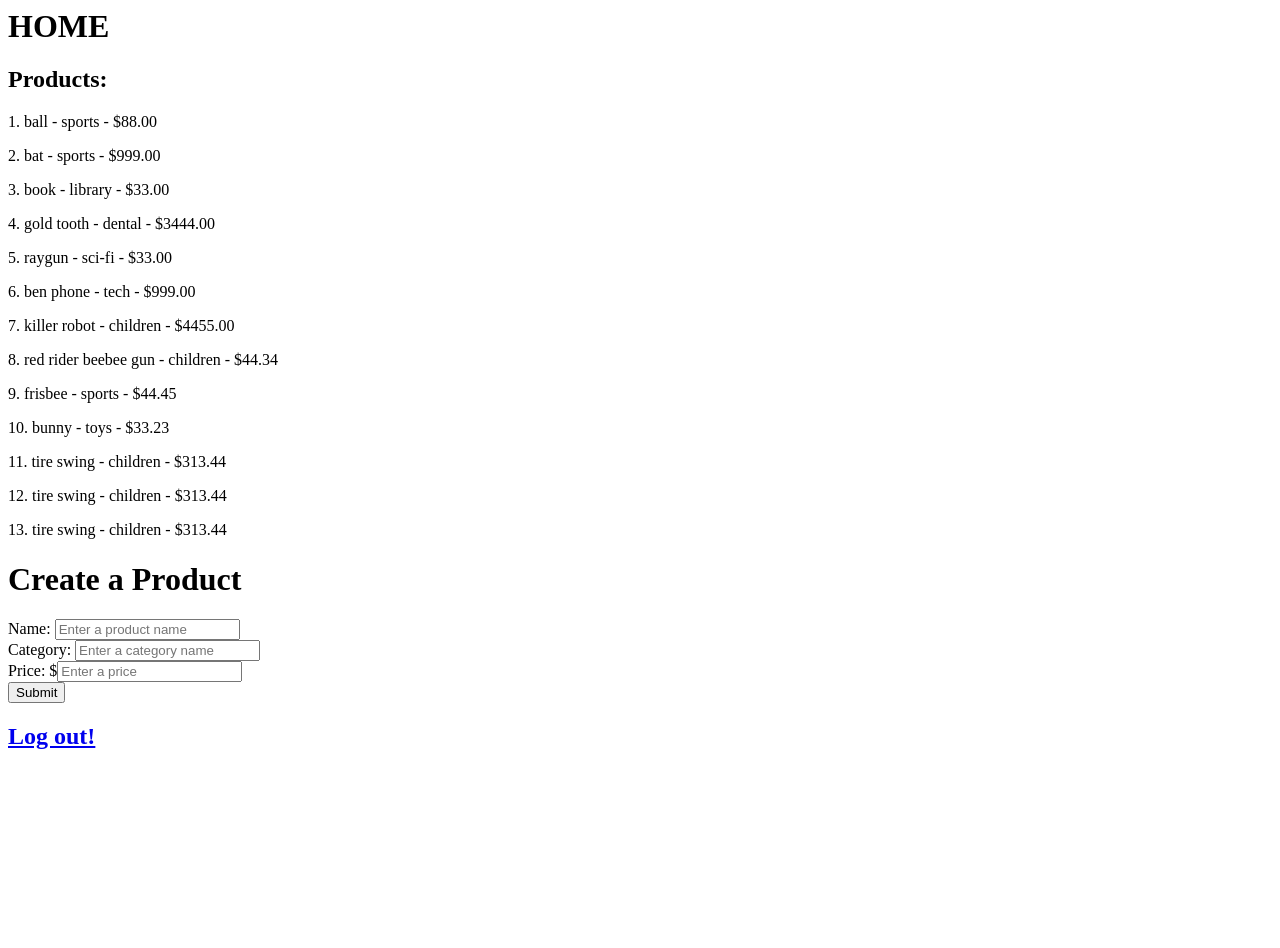
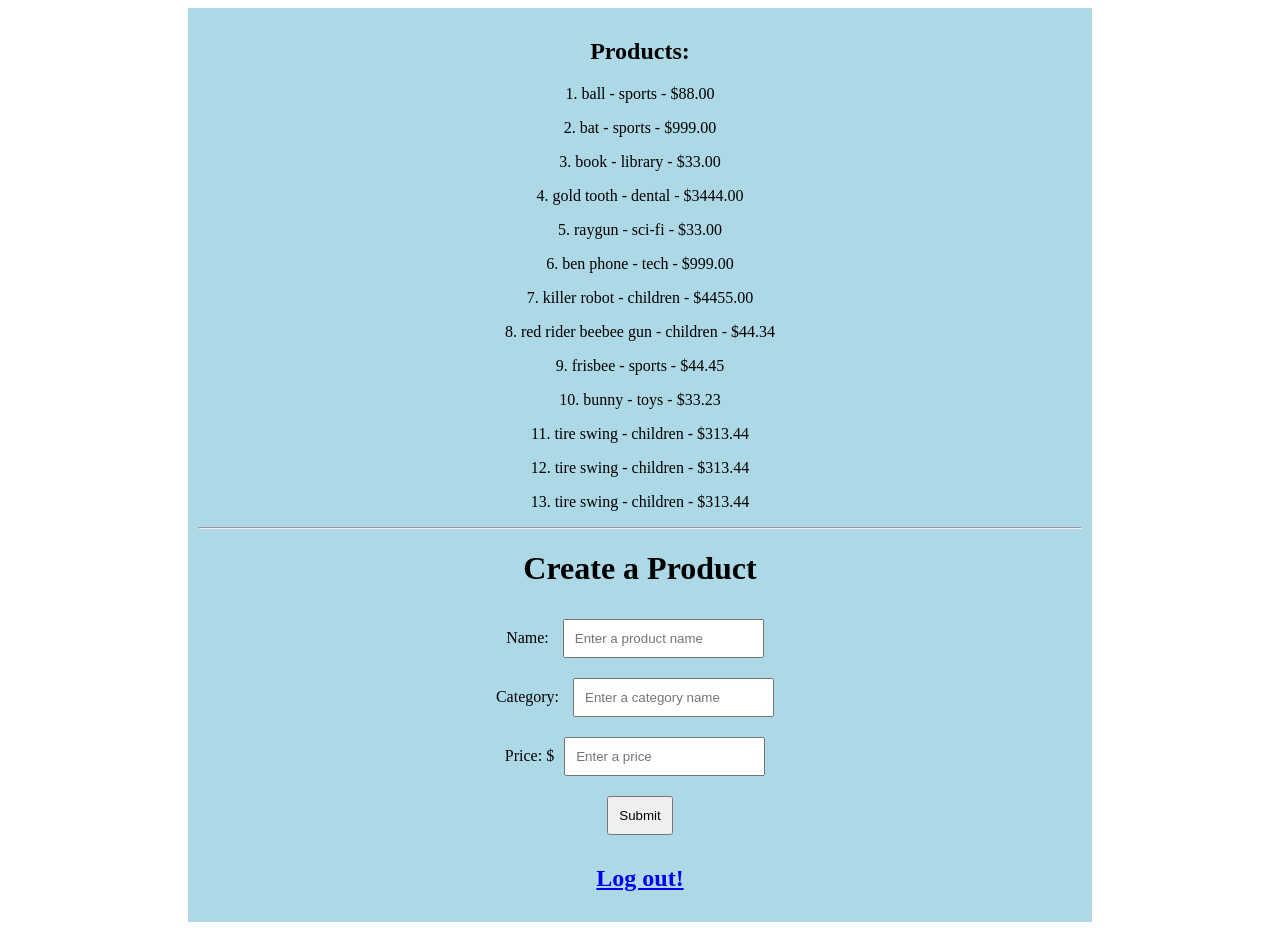
Before and after one commit to mccordgh/django_products_guy, a Django app: page /home/ in a window 1280 px wide. Before the commit the page ends 749 px from the top, so only its background shows below. Run offline with Django 3.2, Linux system fonts and the light colour scheme; a user stored in the database is signed in; data comes from the database, SQL or seed files in the repository; both versions use the stored data as it was after the commit.

Commit message:
light styleing

```diff
--- /dev/null
+++ b/products_app/static/main.css
@@ -0,0 +1,17 @@
+.wrapper {
+	width: 100%;
+	margin: 0;
+}
+
+.content {
+	text-align: center;
+	background-color: lightblue;
+	width: 70%;
+	padding: 10px;
+	margin: 0 auto;
+}
+
+.content input, button {
+	margin: 10px;
+	padding: 10px;
+}
--- a/products_app/templates/products_app/list_products.html
+++ b/products_app/templates/products_app/list_products.html
@@ -1,10 +1,19 @@
-{% block content %}
-<h1>HOME</h1>
+{% load static %}
+<!DOCTYPE html>
+<html>
+  <head>
+    <meta charset="utf-8">
+    <title>Products Guy!</title>
+    <link rel="stylesheet" type="text/css" href="{% static 'main.css' %}">
+  </head>
+  <body>
+    <div class="wrapper">
+      <div class="content">
 				<h2>Products:</h2>
 					{% for product in products_list %}
 						<p>{{ forloop.counter }}. {{ product.name }} - {{product.category}} - ${{product.price}}</p>
 					{% endfor %}
-
+					<hr />
 				<h1> Create a Product </h1>
 				<form class="" action="{% url 'create_a_product' %}'" method="post">
 				  {% csrf_token %}
@@ -15,5 +24,8 @@
 				</form>
 
 				<h2><a href="{% url 'logout' %}">Log out!</a></h2>
-
-{% endblock %}
+      </div>
+    </div>
+    <br />
+  </body>
+</html>
--- a/products_app/templates/products_app/login.html
+++ b/products_app/templates/products_app/login.html
@@ -1,5 +1,4 @@
 {% extends 'products_app/index.html' %}
-
 {% block content %}
 	<form class="" action="{% url 'login' %}" method="post">
 		{% csrf_token %}
@@ -7,7 +6,6 @@
 		Password: <input type="password" name="password" value="" placeholder="Enter Password"><br />
 		<button type="submit" name="button">Submit</button>
 	</form>
-
 	<p>
 		Not a user? Register <a href="{% url 'register' %}">here</a>
 	</p>
```
Also changed, not shown: products_app/templates/products_app/create_product_success.html (+20 -4 lines), products_app/templates/products_app/index.html (+11 -5 lines), db.sqlite3. Lines whose indentation alone changed are shown as unchanged.
